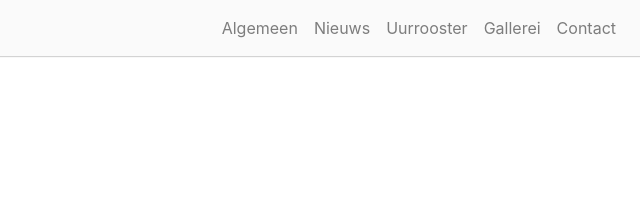
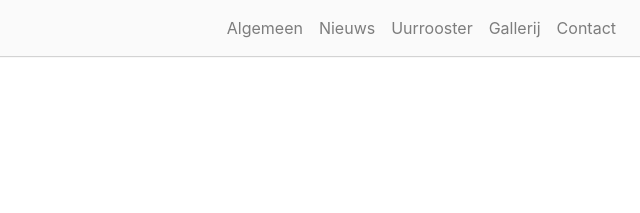
Before and after one commit to Nicolas-Pecher/SidhartaProject, a plain HTML site: page index.html in a window 1280 px wide. Shown: the top 213 px of the page, 640-1280 px from the left. Drawn offline with nearby package versions, Linux system fonts and the light colour scheme.

Commit message:
coucou
t'is gallerij pd

```diff
--- a/index.html
+++ b/index.html
@@ -26,7 +26,7 @@
                       <a class="nav-link" href="#">Uurrooster</a>
                     </li>
                     <li class="nav-item">
-                      <a class="nav-link" href="#">Gallerei</a>
+                      <a class="nav-link" href="#">Gallerij</a>
                     </li>
                     <li class="nav-item">
                       <a class="nav-link" href="#">Contact</a>
```
